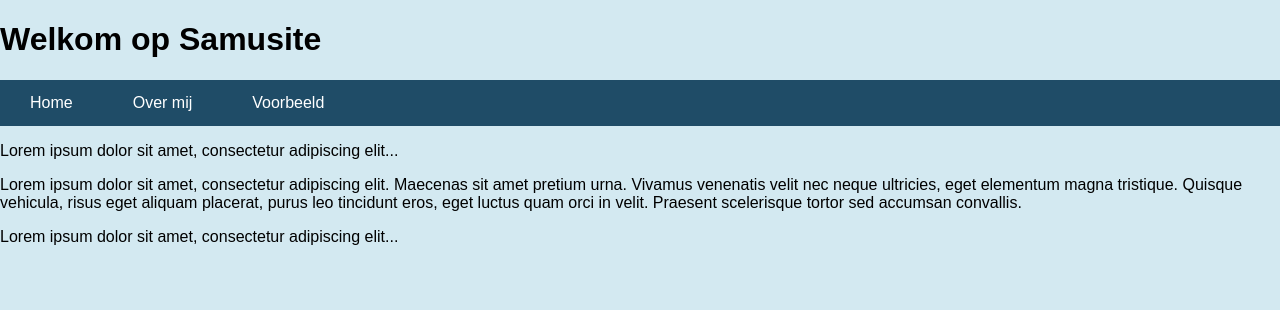
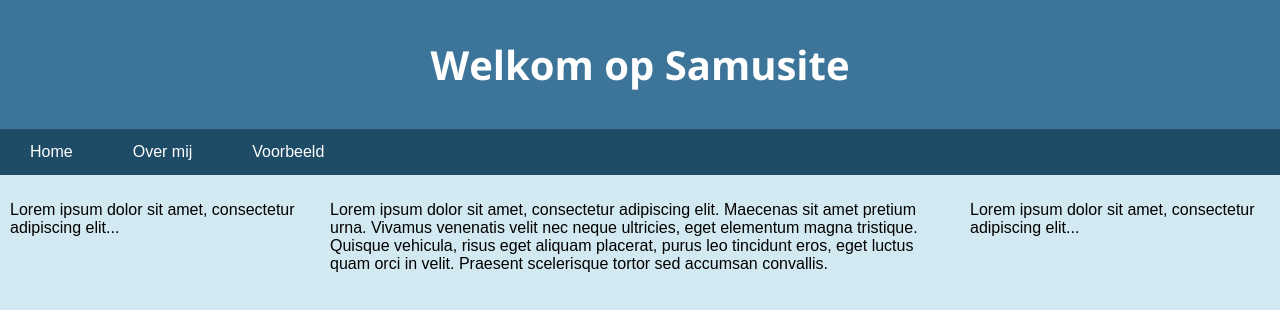
Before and after one commit to Supersmampel/mijn-website, a plain HTML site: page index.html in a window 1280 px wide. Drawn offline with nearby package versions, Linux system fonts and the light colour scheme; a web font is replaced by a local one.

Commit message:
Update style.css

```diff
--- a/style.css
+++ b/style.css
@@ -1,3 +1,7 @@
+* {
+    box-sizing: border-box;
+}
+
 body {
     background-color: rgb(211, 233, 241);
     margin: 0;
@@ -5,12 +9,21 @@ body {
     font-family: Arial, Helvetica, sans-serif;
 }
 
+div.header {
+  background-color: rgb(60, 117, 153);
+  color: white;
+  padding: 10px;
+  text-align: center;
+  font-family: "Open Sans";
+  font-size: 20px;
+}
+
 ul {
     list-style-type: none;
     margin: 0;
     padding: 0;
     overflow: hidden;
-    background-color: rgb(31, 76, 103);
+    background-color: rgb(30, 75, 102);
 }
 
 ul li {
@@ -29,9 +42,27 @@ ul li a:hover {
     background-color: rgb(15, 8, 83);
 }
 
-.pageContent{
-    margin-left: 12%;
-    margin-right: 12%;
-    margin-top: 20px;
-    border: 1px solid black;
+.column {
+  float: left;
+  padding: 10px;
 }
+
+.column.side {
+  width: 25%;
+}
+
+.column.middle {
+  width: 50%;
+}
+
+.row::after {
+    content: "";
+    display: table;
+    clear: both;
+
+}
+@media screen and (max-width: 600px) {
+  .column.side, .column.middle {
+    width: 100%;
+  }
+}
```
